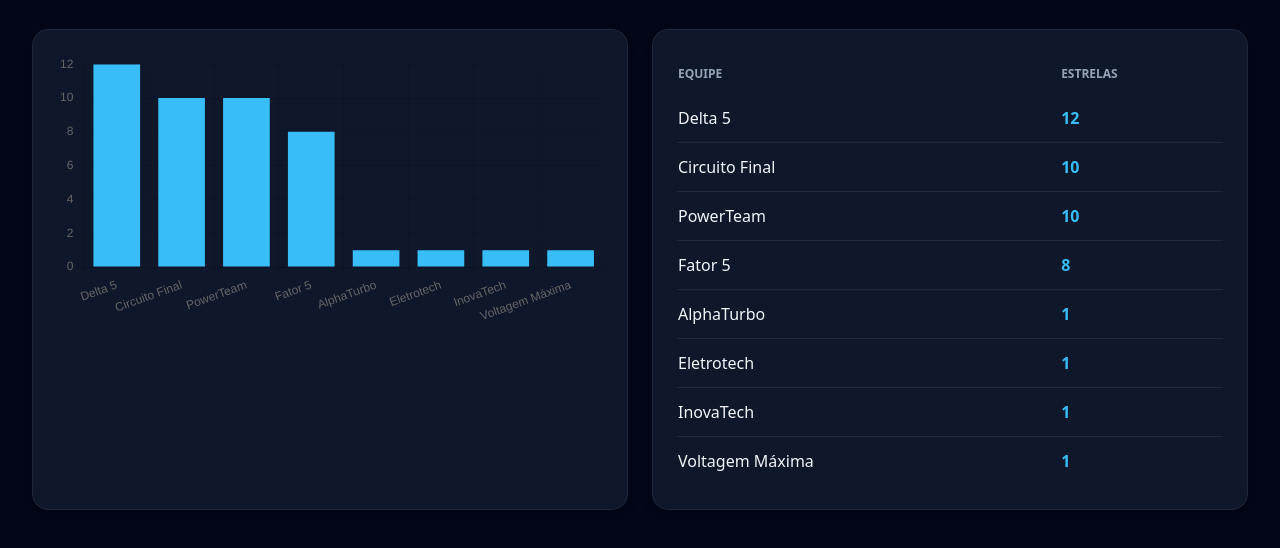
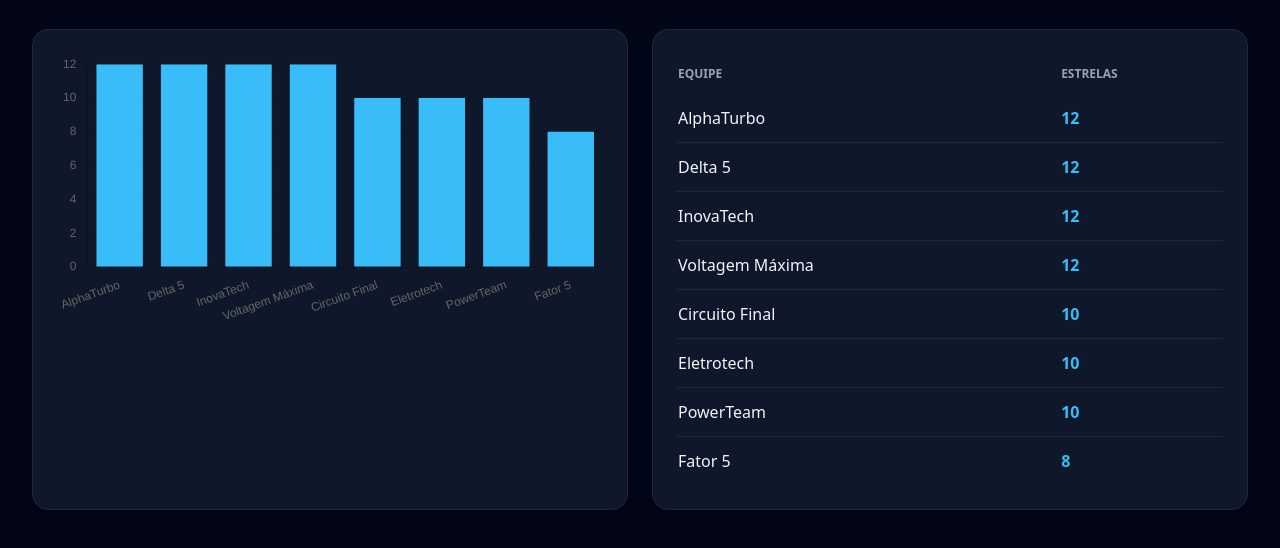
Before and after one commit to davimap/meu-dashboard-bi, a plain HTML site: page index.html in a window 1280 px wide. Shown: the part 226-774 px from the top of the page. Drawn offline with nearby package versions, Linux system fonts and the light colour scheme.

Commit message:
Update index.html

```diff
--- a/index.html
+++ b/index.html
@@ -38,14 +38,14 @@
     <script>
         // Dados embutidos da sua planilha
         const embeddedData = [
-            {"Estrelas":1,"Equipe":"AlphaTurbo"},
+            {"Estrelas":12,"Equipe":"AlphaTurbo"},
             {"Estrelas":10,"Equipe":"Circuito Final"},
             {"Estrelas":12,"Equipe":"Delta 5"},
-            {"Estrelas":1,"Equipe":"Eletrotech"},
+            {"Estrelas":10,"Equipe":"Eletrotech"},
             {"Estrelas":8,"Equipe":"Fator 5"},
-            {"Estrelas":1,"Equipe":"InovaTech"},
+            {"Estrelas":12,"Equipe":"InovaTech"},
             {"Estrelas":10,"Equipe":"PowerTeam"},
-            {"Estrelas":1,"Equipe":"Voltagem Máxima"}
+            {"Estrelas":12,"Equipe":"Voltagem Máxima"}
         ];
 
         function initDashboard() {
```
